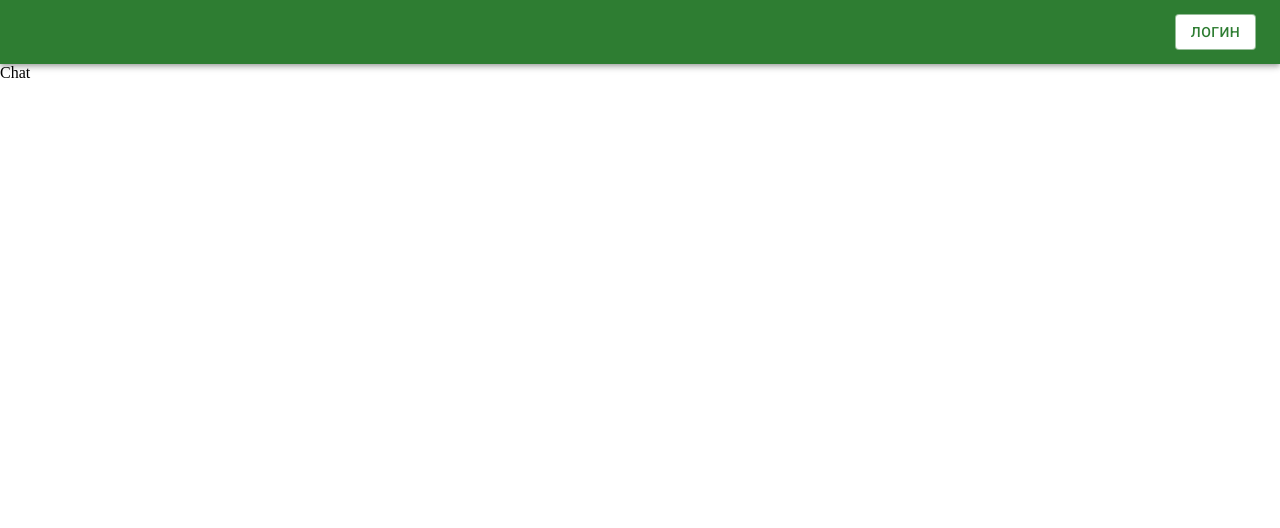
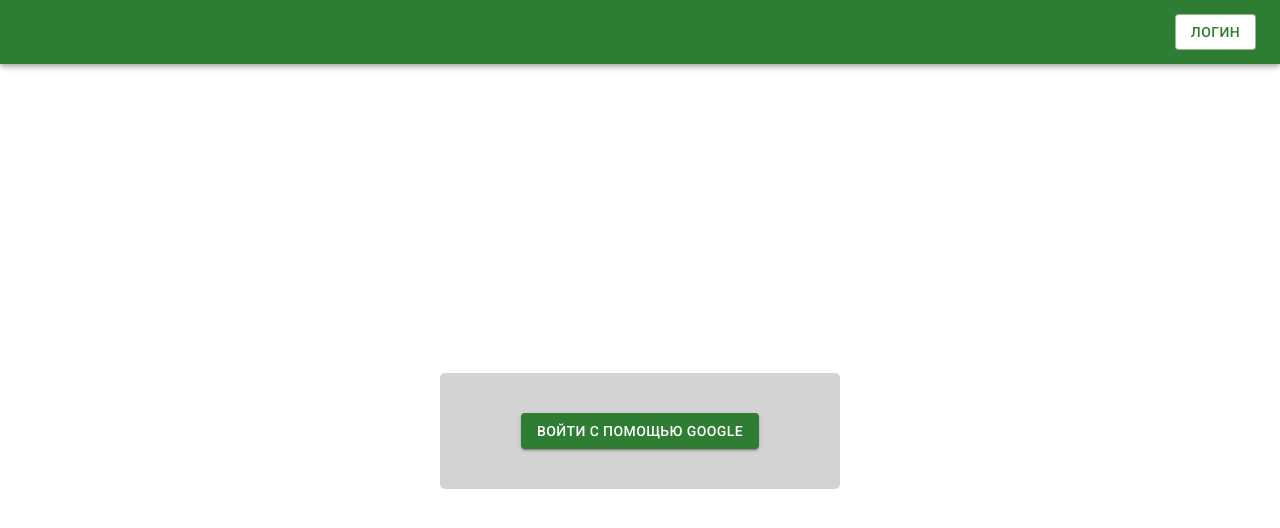
Before and after one commit to Paveleg99/react-firebase-realtime-messenger, a React (Create React App) app: page /login in a window 1280 px wide. Before the commit this address led to /chat. Shown: the top 528 px of the page. Built offline with nearby package versions, Linux system fonts and the light colour scheme.

Commit message:
Create login page

```diff
--- a/src/components/AppRouter.jsx
+++ b/src/components/AppRouter.jsx
@@ -3,7 +3,7 @@ import {Route, Routes } from 'react-router-dom';
 import { privateRoutes, publicRoutes } from '../routes';
 
 const AppRouter = () => {
-	const isAuth = true;
+	const isAuth = false;
 
 	return (
 		isAuth
--- a/src/components/UI/Navbar/Navbar.jsx
+++ b/src/components/UI/Navbar/Navbar.jsx
@@ -12,7 +12,7 @@ const Navbar = () => {
 	return (
 		<Box sx={{ flexGrow: 1 }}>
 			<AppBar color='success' position="static">
-				<Toolbar>
+				<Toolbar >
 					<Grid container justifyContent="flex-end">
 						{isAuth
 							? <Button className={classes.loginBtn} variant="outlined" color='success'>Выйти</Button>
--- a/src/pages/Login/Login.jsx
+++ b/src/pages/Login/Login.jsx
@@ -1,11 +1,27 @@
+import { Button, Container, Grid } from '@mui/material';
+import { Box } from '@mui/system';
 import React from 'react';
 
 const Login = () => {
-  return (
-	<div>
-		Login
-	</div>
-  )
+	return (
+		<Container>
+			<Grid container
+				style={{ height: window.innerHeight - 66 }}
+				alignItems={'center'}
+				justifyContent={'center'}
+			>
+				<Grid style={{ width: 400, background: 'lightgray', borderRadius: 5, }}
+					container
+					alignItems={"center"}
+					direction={"column"}
+				>
+					<Box p={5}>
+						<Button variant="contained" color="success">Войти c помощью Google</Button>
+					</Box>
+				</Grid>
+			</Grid>
+		</Container>
+	)
 }
 
 export default Login;
```
